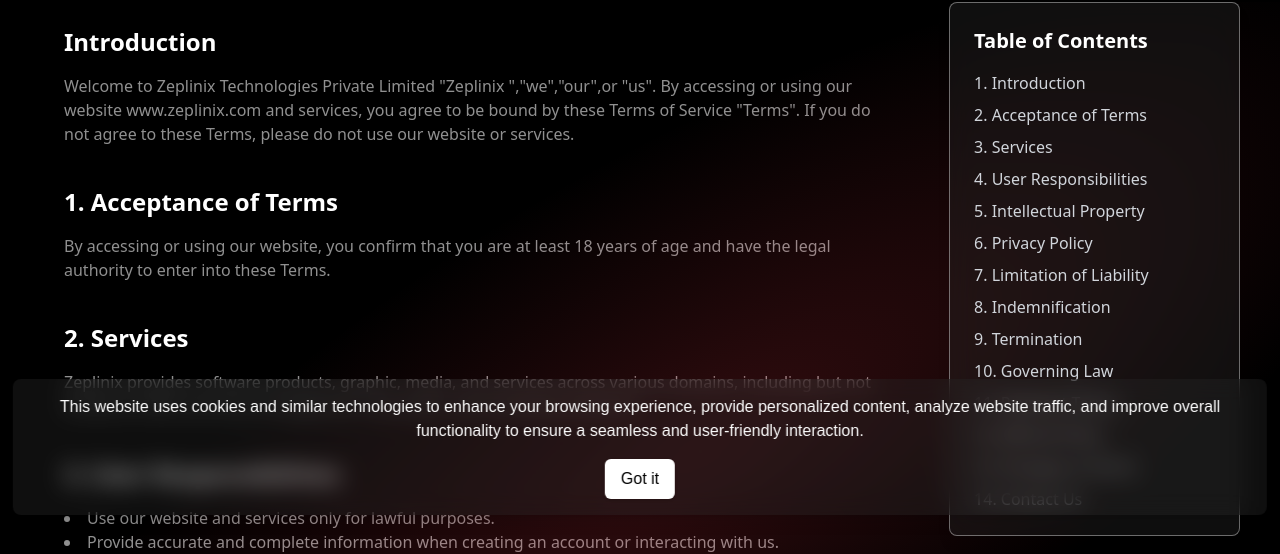
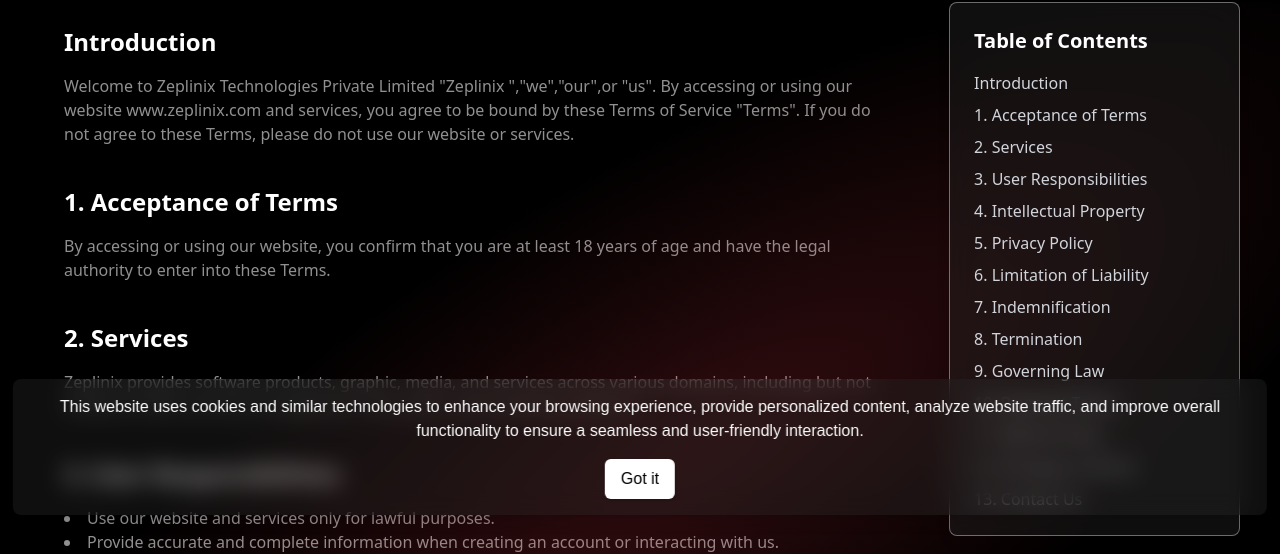
Before and after one commit to abhudi/zeplinix-nextt, a Next.js app: page /terms-service in a window 1280 px wide. Shown: the part 269-823 px from the top of the page. Built offline with nearby package versions, Linux system fonts and the light colour scheme.

Commit message:
privacy policy and terms and service

```diff
--- a/app/privacy-policy/page.tsx
+++ b/app/privacy-policy/page.tsx
@@ -9,25 +9,16 @@
     id: "personal-info",
     title: "3. Personal Information Collected by Zeplinix",
   },
-  {
-    id: "auto-info",
-    title:
-      "4. Personal information that is automatically collected by Zeplinix when you use Zeplinix websites",
-  },
-  {
-    id: "third-party",
-    title: "5. Personal information that is collected from third-party sources",
-  },
-  { id: "use-data", title: "6. How We Use Your Data" },
+  { id: "how-we-use", title: "4. How We Use Your Data" },
   {
     id: "sharing-info",
-    title: "7. Sharing of Personal Information with Third Parties",
+    title: "5. Sharing of Personal Information with Third Parties",
   },
-  { id: "preferences", title: "8. Preferences" },
-  { id: "cookies", title: "9. Cookies and Other Technologies" },
-  { id: "data-protection", title: "10. Data Protection and Confidentiality" },
-  { id: "retention", title: "11. Retention of Personal Information" },
-  { id: "contact", title: "12. Contact Us" },
+  { id: "preferences", title: "6. Preferences" },
+  { id: "cookies", title: "7. Cookies and Other Technologies" },
+  { id: "data-protection", title: "8. Data Protection and Confidentiality" },
+  { id: "retention", title: "9. Retention of Personal Information" },
+  { id: "contact", title: "10. Contact Us" },
 ];
 
 export default function PrivacyPolicy() {
@@ -149,7 +140,7 @@
             </section>
 
             {/* Sharing of Personal Information */}
-            <section id="sharing" className="space-y-4">
+            <section id="sharing-info" className="space-y-4">
               <h2 className="text-2xl font-bold text-white">
                 5. Sharing of Personal Information
               </h2>
--- a/app/terms-service/page.tsx
+++ b/app/terms-service/page.tsx
@@ -4,20 +4,20 @@
 import { useEffect } from "react";
 
 const termsSections = [
-  { id: "introduction", title: "1. Introduction" },
-  { id: "acceptance", title: "2. Acceptance of Terms" },
-  { id: "services", title: "3. Services" },
-  { id: "user-responsibilities", title: "4. User Responsibilities" },
-  { id: "intellectual-property", title: "5. Intellectual Property" },
-  { id: "privacy-policy", title: "6. Privacy Policy" },
-  { id: "limitation-liability", title: "7. Limitation of Liability" },
-  { id: "indemnification", title: "8. Indemnification" },
-  { id: "termination", title: "9. Termination" },
-  { id: "governing-law", title: "10. Governing Law" },
-  { id: "payment-terms", title: "11. Payment Terms" },
-  { id: "refund-policy", title: "12. Refund Policy" },
-  { id: "changes-terms", title: "13. Changes to Terms" },
-  { id: "contact-us", title: "14. Contact Us" },
+  { id: "introduction", title: "Introduction" },
+  { id: "acceptance", title: "1. Acceptance of Terms" },
+  { id: "services", title: "2. Services" },
+  { id: "user-responsibilities", title: "3. User Responsibilities" },
+  { id: "intellectual-property", title: "4. Intellectual Property" },
+  { id: "privacy-policy", title: "5. Privacy Policy" },
+  { id: "limitation-liability", title: "6. Limitation of Liability" },
+  { id: "indemnification", title: "7. Indemnification" },
+  { id: "termination", title: "8. Termination" },
+  { id: "governing-law", title: "9. Governing Law" },
+  { id: "payment-terms", title: "10. Payment Terms" },
+  { id: "refund-policy", title: "11. Refund Policy" },
+  { id: "changes-terms", title: "12. Changes to Terms" },
+  { id: "contact-us", title: "13. Contact Us" },
 ];
 
 export default function TermsOfService() {
```
